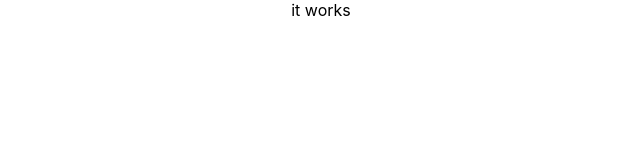
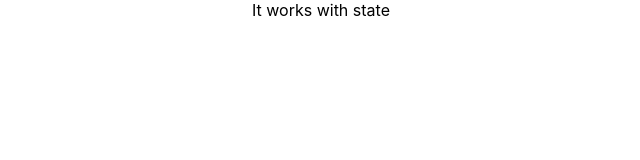
Before and after one commit to toddlemoine/take-home-cs, a React (Create React App) app in the folder 1_tables/: page / in a window 1280 px wide. Shown: the top 160 px of the page, without its empty margins (319-959 px from the left). Built offline with nearby package versions, Linux system fonts and the light colour scheme.

Commit message:
Add initial redux support

```diff
--- a/1_tables/package.json
+++ b/1_tables/package.json
@@ -8,7 +8,9 @@
     "@testing-library/user-event": "^7.2.1",
     "react": "^16.13.1",
     "react-dom": "^16.13.1",
-    "react-scripts": "3.4.1"
+    "react-scripts": "3.4.1",
+    "react-redux": "^7.2.0",
+    "redux": "^4.0.5"
   },
   "scripts": {
     "start": "react-scripts start",
--- a/1_tables/src/App.js
+++ b/1_tables/src/App.js
@@ -1,12 +1,16 @@
 import React from 'react';
+import { connect } from 'react-redux';
 import './App.css';
 
-function App() {
+export function App({ text }) {
   return (
     <div className="App">
-      it works
+      { text }
     </div>
   );
 }
 
-export default App;
+const mapStateToProps = (state) => state;
+const mapDispatchToProps = {};
+
+export default connect(mapStateToProps, mapDispatchToProps)(App);
--- a/1_tables/src/index.js
+++ b/1_tables/src/index.js
@@ -1,11 +1,15 @@
 import React from 'react';
 import ReactDOM from 'react-dom';
+import { Provider } from 'react-redux';
+import { appStore } from './stores';
 import './index.css';
 import App from './App';
 
 ReactDOM.render(
   <React.StrictMode>
-    <App />
+    <Provider store={appStore}>
+      <App />
+    </Provider>
   </React.StrictMode>,
   document.getElementById('root')
 );
--- /dev/null
+++ b/1_tables/src/reducers/index.js
@@ -0,0 +1,8 @@
+
+const initialState = {
+  text: 'It works with state'
+};
+
+export const tables = function(state = initialState, action) {
+  return state;
+}
--- /dev/null
+++ b/1_tables/src/stores/index.js
@@ -0,0 +1,4 @@
+import { createStore } from 'redux';
+import { tables } from '../reducers';
+
+export const appStore = createStore(tables)
```
Also changed, not shown: 2 other files (tests, documents, lock files or other folders).
